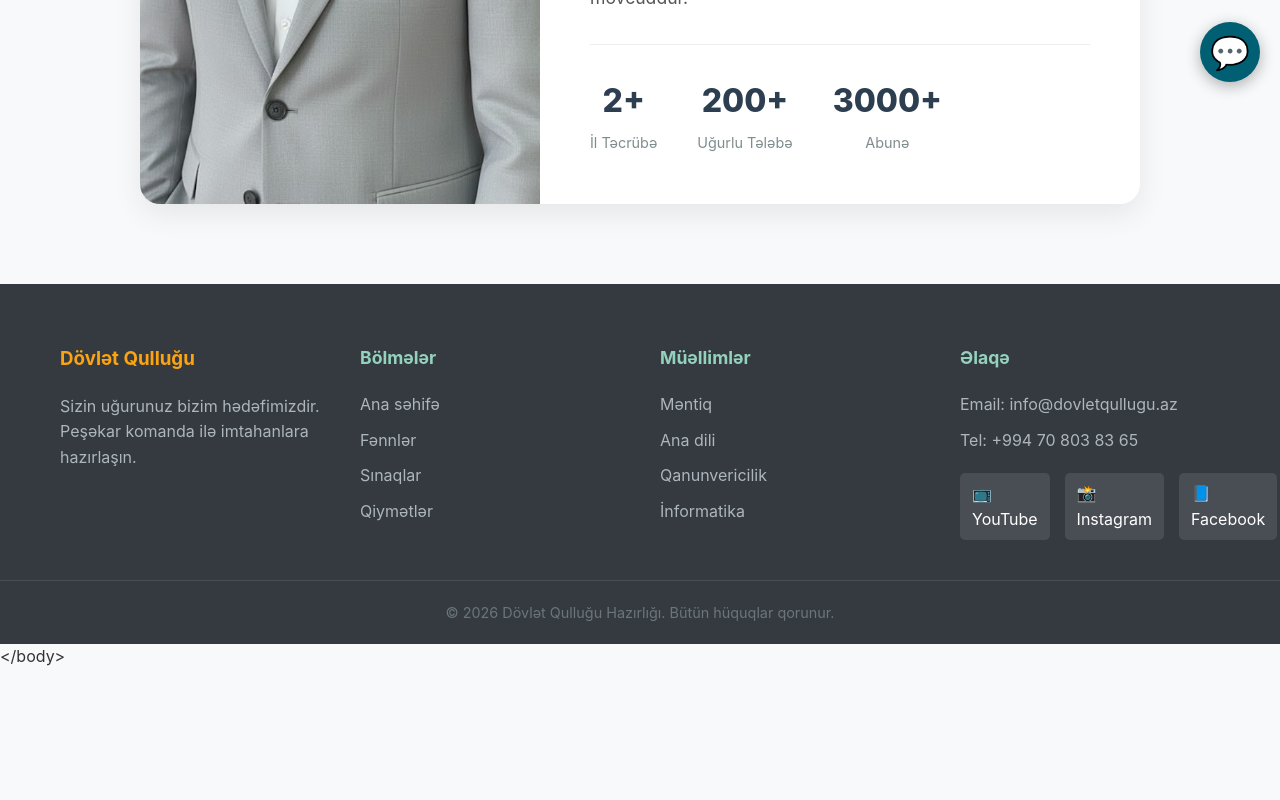
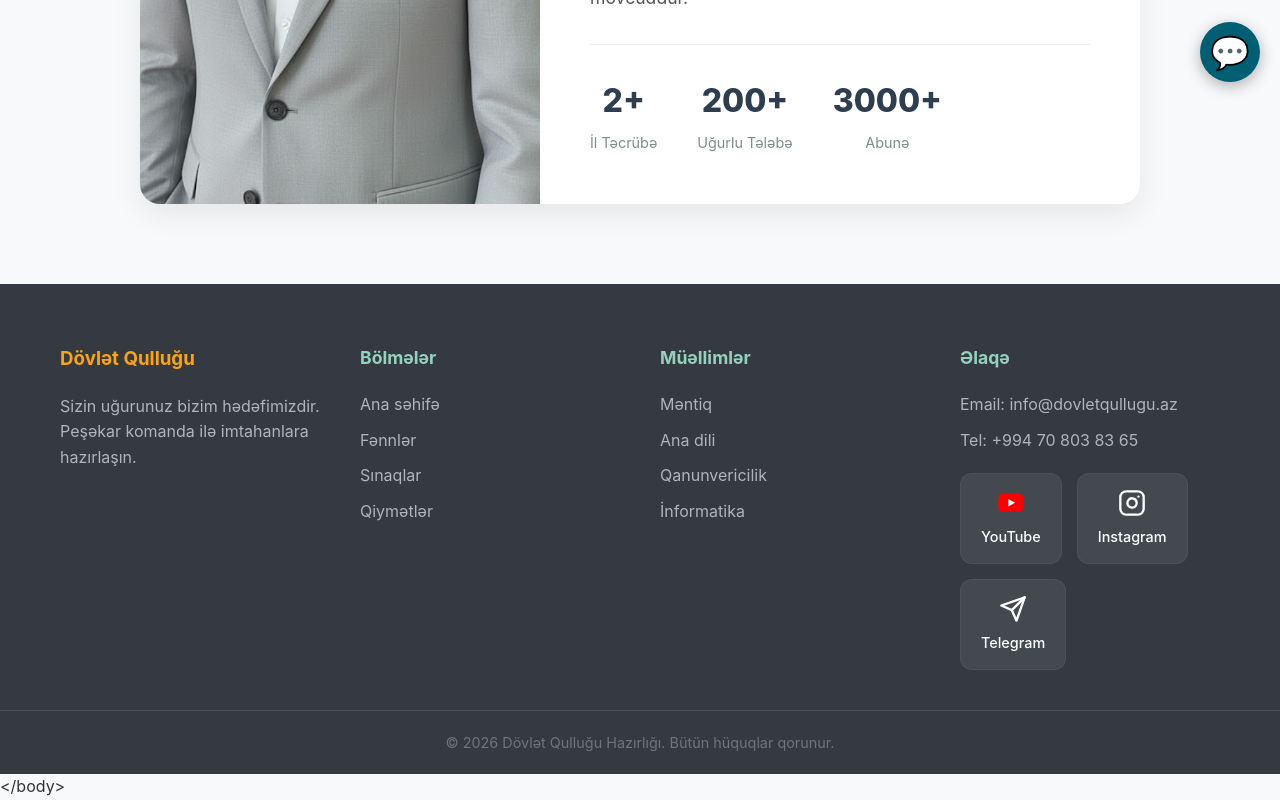
Before and after one commit to Flatrat3/State_education, a React (Vite) app: page /teachers/legislation in a window 1280 px wide. Shown: the part 698-1498 px from the top of the page. Before the commit the page ends 1368 px from the top, so only its background shows below. Built offline with nearby package versions, Linux system fonts and the light colour scheme.

Commit message:
social media icon fixed

```diff
--- a/src/components/Footer.css
+++ b/src/components/Footer.css
@@ -44,20 +44,44 @@
     display: flex;
     gap: 15px;
     margin-top: 20px;
+    flex-wrap: wrap; /* Ensure they don't overflow on small screens */
 }
 
 .social-links a {
-    background-color: rgba(255, 255, 255, 0.1);
-    padding: 8px 12px;
-    border-radius: 5px;
-    transition: background-color 0.3s;
+    background-color: rgba(255, 255, 255, 0.08); /* Darker glass effect */
+    padding: 15px 20px;
+    border-radius: 12px;
+    transition: all 0.3s ease;
     display: flex;
+    flex-direction: column; /* Stack icon and text */
     align-items: center;
-    gap: 5px;
+    gap: 8px;
+    color: var(--white);
+    text-decoration: none;
+    min-width: 90px; /* Fixed width for button look */
+    border: 1px solid rgba(255, 255, 255, 0.05);
 }
 
 .social-links a:hover {
-    background-color: var(--secondary-color);
+    background-color: rgba(255, 255, 255, 0.15);
+    transform: translateY(-3px);
+    box-shadow: 0 4px 15px rgba(0, 0, 0, 0.3);
+    border-color: rgba(255, 255, 255, 0.2);
+}
+
+.social-links a svg {
+    width: 28px;
+    height: 28px;
+    transition: transform 0.3s ease;
+}
+
+.social-links a:hover svg {
+    transform: scale(1.1);
+}
+
+.social-links a span {
+    font-size: 0.9rem;
+    font-weight: 500;
 }
 
 .footer-bottom {
--- a/src/components/Footer.jsx
+++ b/src/components/Footer.jsx
@@ -36,14 +36,27 @@ const Footer = () => {
                     <p>Email: info@dovletqullugu.az</p>
                     <p>Tel: +994 70 803 83 65</p>
                     <div className="social-links">
-                        <a href="https://youtube.com" target="_blank" rel="noopener noreferrer" aria-label="YouTube">
-                            📺 YouTube
+                        <a href="https://www.youtube.com/@dovlet_qullugu" target="_blank" rel="noopener noreferrer" aria-label="YouTube">
+                            <svg width="24" height="24" viewBox="0 0 24 24" fill="none" xmlns="http://www.w3.org/2000/svg">
+                                <path d="M22.54 6.42a2.78 2.78 0 0 0-1.94-2C18.88 4 12 4 12 4s-6.88 0-8.6.46a2.78 2.78 0 0 0-1.94 2A29 29 0 0 0 1 11.75a29 29 0 0 0 .46 5.33A2.78 2.78 0 0 0 3.4 19c1.72.46 8.6.46 8.6.46s6.88 0 8.6-.46a2.78 2.78 0 0 0 1.94-2 29 29 0 0 0 .46-5.25 29 29 0 0 0-.46-5.33z" fill="#FF0000" stroke="currentColor" strokeWidth="0" />
+                                <polygon points="9.75 15.02 15.5 11.75 9.75 8.48 9.75 15.02" fill="white" />
+                            </svg>
+                            <span>YouTube</span>
                         </a>
-                        <a href="https://instagram.com" target="_blank" rel="noopener noreferrer" aria-label="Instagram">
-                            📸 Instagram
+                        <a href="https://instagram.com/dovlet_qullugu_hazirligi" target="_blank" rel="noopener noreferrer" aria-label="Instagram">
+                            <svg width="24" height="24" viewBox="0 0 24 24" fill="none" stroke="currentColor" strokeWidth="2" strokeLinecap="round" strokeLinejoin="round">
+                                <rect x="2" y="2" width="20" height="20" rx="5" ry="5"></rect>
+                                <path d="M16 11.37A4 4 0 1 1 12.63 8 4 4 0 0 1 16 11.37z"></path>
+                                <line x1="17.5" y1="6.5" x2="17.51" y2="6.5"></line>
+                            </svg>
+                            <span>Instagram</span>
                         </a>
-                        <a href="https://facebook.com" target="_blank" rel="noopener noreferrer" aria-label="Facebook">
-                            📘 Facebook
+                        <a href="https://t.me/dovlet_qullugu_asim" target="_blank" rel="noopener noreferrer" aria-label="Telegram">
+                            <svg width="24" height="24" viewBox="0 0 24 24" fill="none" stroke="currentColor" strokeWidth="2" strokeLinecap="round" strokeLinejoin="round">
+                                <line x1="22" y1="2" x2="11" y2="13"></line>
+                                <polygon points="22 2 15 22 11 13 2 9 22 2"></polygon>
+                            </svg>
+                            <span>Telegram</span>
                         </a>
                     </div>
                 </div>
```
